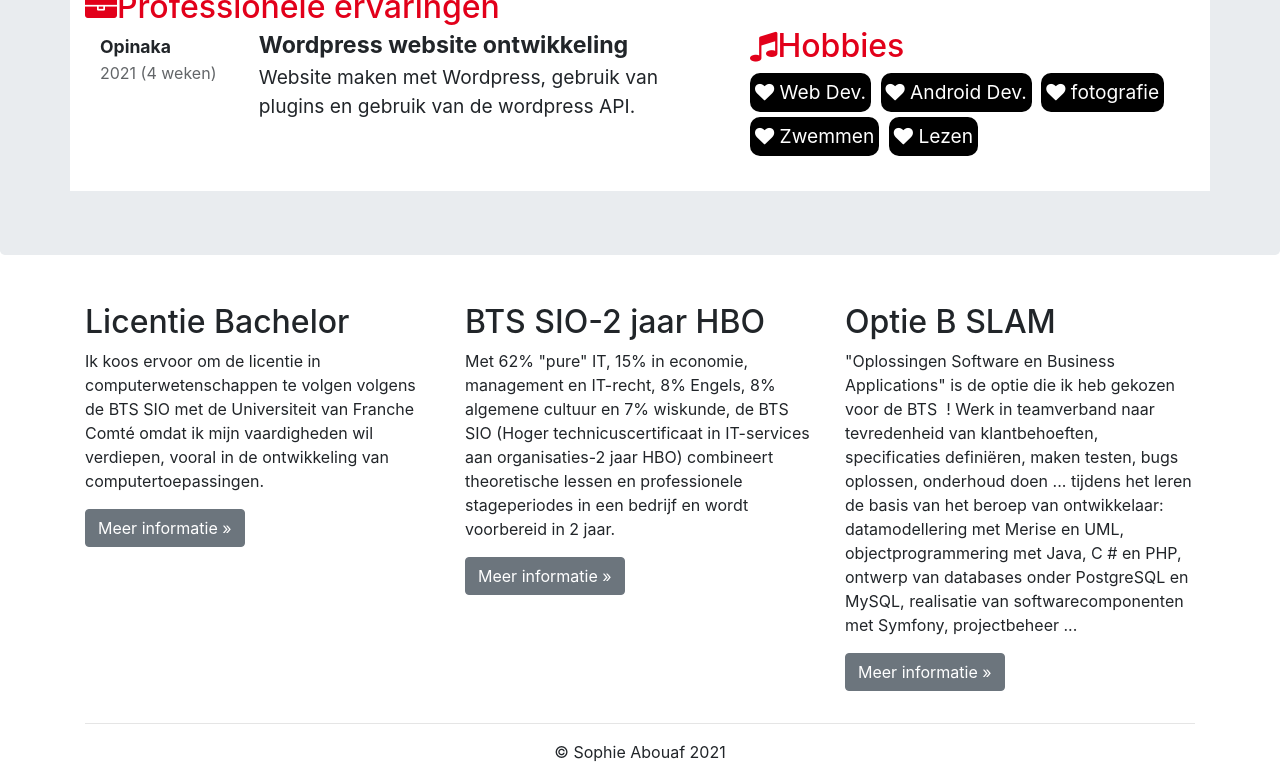
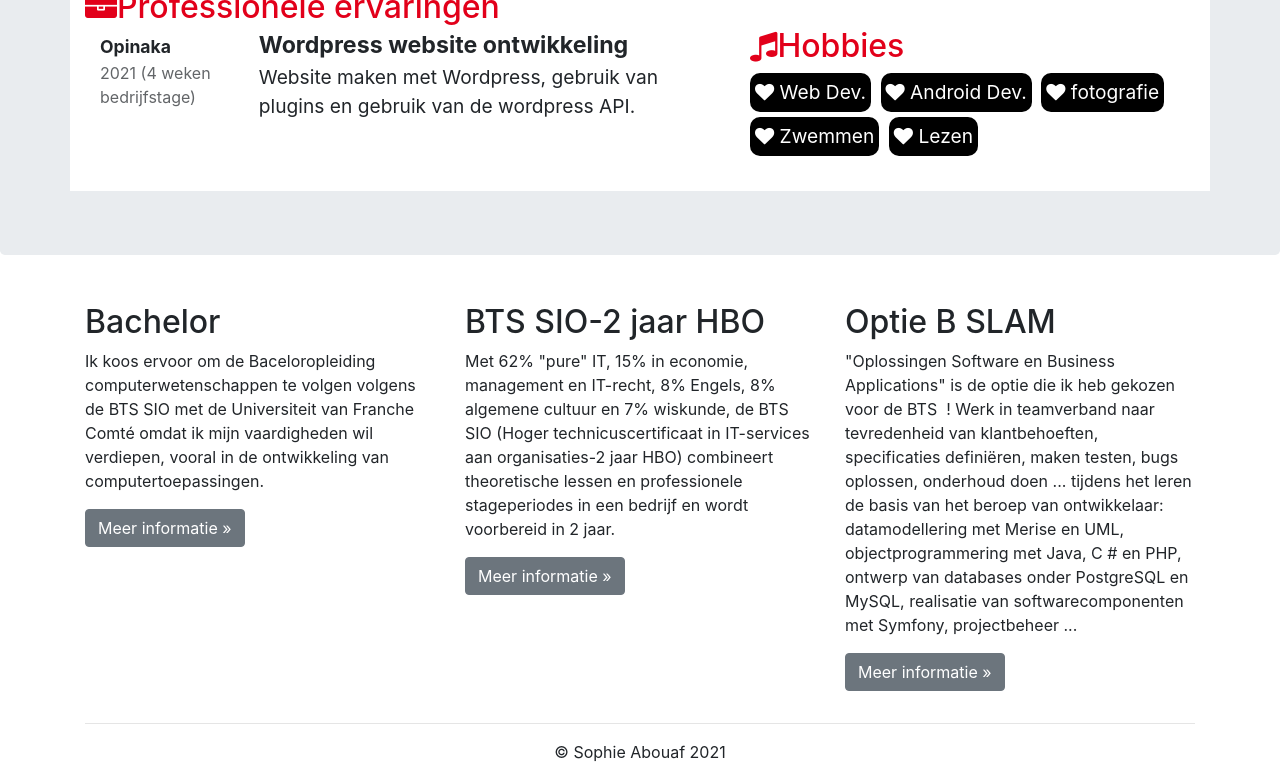
Before and after one commit to sophie348/portfolio, a plain HTML site: page pagina/cv.html in a window 1280 px wide. Shown: the part 842-1622 px from the top of the page. Drawn offline with nearby package versions, Linux system fonts and the light colour scheme.

Commit message:
nl update

```diff
--- a/pagina/cv.html
+++ b/pagina/cv.html
@@ -125,7 +125,7 @@ and open the template in the editor.
                             <div class="experience clearfix">
                                 <div class="col-3">
                                     <div class="lieu">Opinaka</div>
-                                    <div class="date">2021 (4 weken)</div>
+                                    <div class="date">2021 (4 weken bedrijfstage)</div>
                                 </div>
                                 <div class="col-9">
                                     <div class="profession">Wordpress website ontwikkeling</div>
@@ -235,8 +235,8 @@ and open the template in the editor.
             <div class="container mt-5">
                 <div class="row">
                     <div class="col-lg-4">
-                        <h2>Licentie Bachelor</h2>
-                        <p>Ik koos ervoor om de licentie in computerwetenschappen te volgen volgens de BTS SIO  met de Universiteit van Franche Comté omdat ik mijn vaardigheden wil verdiepen, vooral in de ontwikkeling van computertoepassingen. </p>
+                        <h2>Bachelor</h2>
+                        <p>Ik koos ervoor om de Baceloropleiding computerwetenschappen te volgen volgens de BTS SIO  met de Universiteit van Franche Comté omdat ik mijn vaardigheden wil verdiepen, vooral in de ontwikkeling van computertoepassingen. </p>
                         <p><a class="btn btn-secondary" href="https://www.orientation.com/diplomes/licence-informatique" target="_blank" role="button">Meer informatie »</a></p>
                     </div>
                     <div class="col-lg-4">
```
Also changed, not shown: indexNL.html (+2 -2 lines), pages/appliandroid.html (+4 -3 lines), pagina/technologischeupdate.html (+2 -2 lines).
